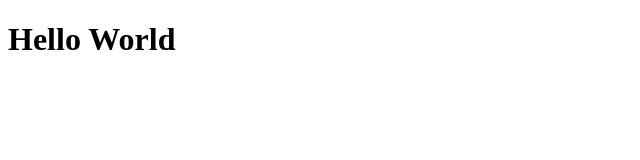
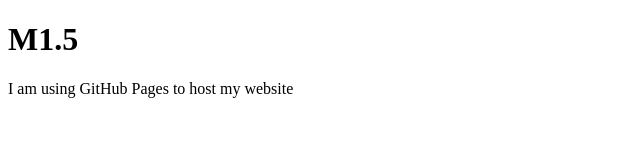
Before and after one commit to hysperian/hysperian.github.io, a plain HTML site: page index.html in a window 1280 px wide. Shown: the whole page, without its empty margins (0-640 px from the left). Drawn offline with Linux system fonts and the light colour scheme.

Commit message:
update text

```diff
--- a/index.html
+++ b/index.html
@@ -1,6 +1,7 @@
 <!DOCTYPE html>
 <html>
 <body>
-<h1>Hello World</h1>
+<h1>M1.5</h1>
+<p>I am using GitHub Pages to host my website</p>
 </body>
 </html>
```
